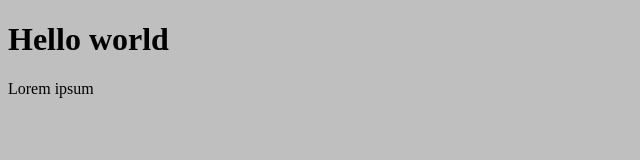
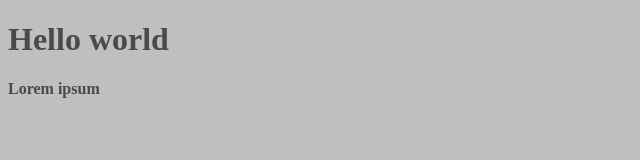
Before and after one commit to KlavierNavarro/git-course, a plain HTML site: page index.html in a window 1280 px wide. Shown: the whole page, without its empty margins (0-640 px from the left). Drawn offline with Linux system fonts and the light colour scheme.

Commit message:
Font weight and color

```diff
--- a/css/styles.css
+++ b/css/styles.css
@@ -1,3 +1,5 @@
 body {
     background-color: #bfbfbf;
+    font-weight: bold;
+    color: #4a4a4a;
 }
```
